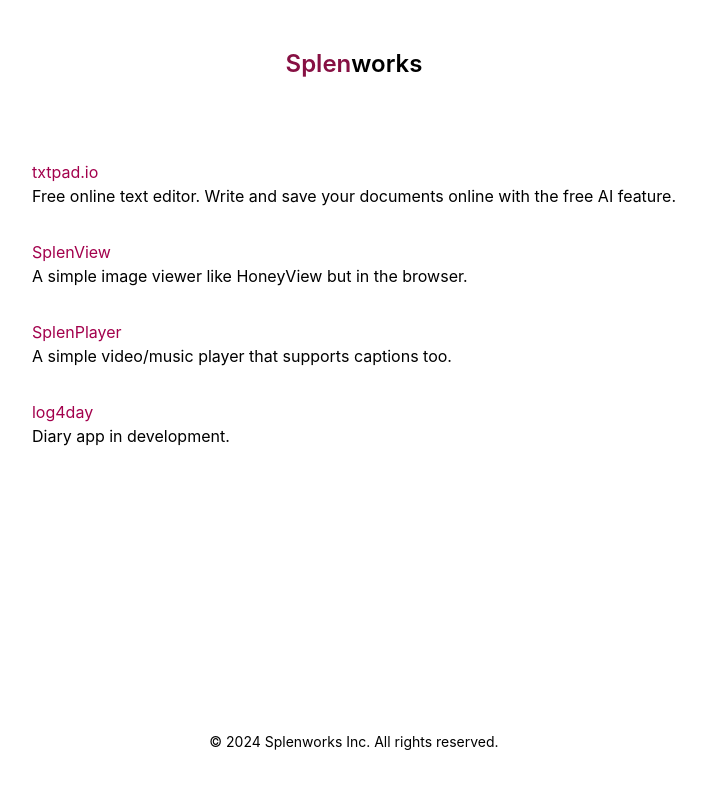
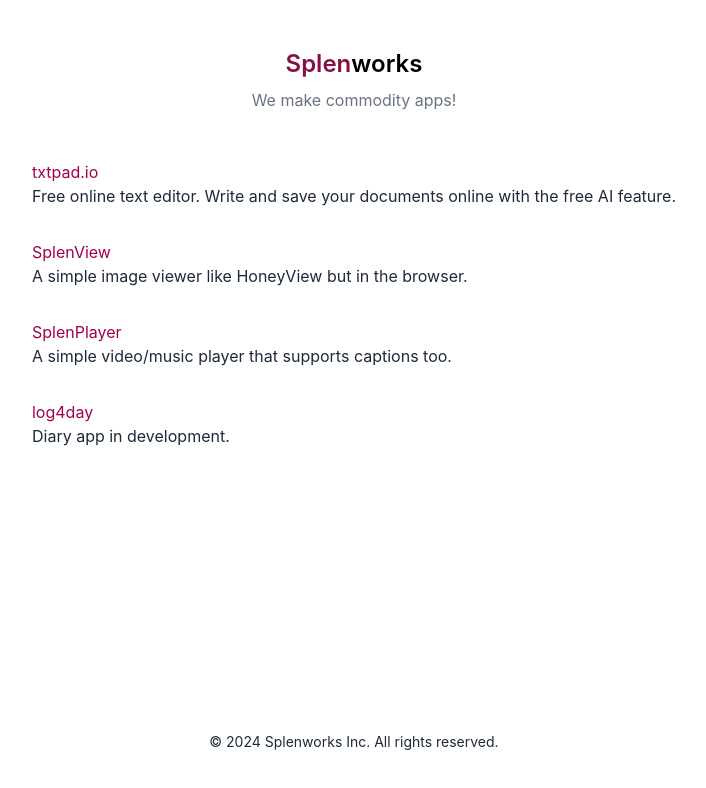
Before and after one commit to Splenworks/splenworks, a React (Vite) app: page / in a window 1280 px wide. Shown: the top 788 px of the page, without its empty margins (286-992 px from the left). Built offline with nearby package versions, Linux system fonts and the light colour scheme.

Commit message:
update header and footer styles; add subtitle to Home page

```diff
--- a/src/Home/index.tsx
+++ b/src/Home/index.tsx
@@ -7,18 +7,16 @@
     <div className="container m-auto p-4 h-dvh flex flex-col justify-start">
       <div className="m-auto flex-auto flex flex-col justify-start">
         <div className="flex-auto flex flex-col">
-          <h1 className="text-2xl font-semibold mt-8 mb-16 text-center">
+          <h1 className="text-2xl font-semibold mt-8 mb-2 text-center">
             <span className="text-pink-900">Splen</span>works
           </h1>
+          <h2 className="text-base text-center mb-8 text-gray-500">
+            We make commodity apps!
+          </h2>
           <div className="flex-auto flex items-first">
-            <ul className="[&>li]:px-6 [&>li]:py-4">
+            <ul className="[&>li]:px-6 [&>li]:py-4 text-gray-800">
               <li>
-                <HyperLink
-                  url="https://txtpad.io"
-                  text="txtpad.io"
-                  newTab
-                  className=""
-                />
+                <HyperLink url="https://txtpad.io" text="txtpad.io" newTab />
                 <p>
                   Free online text editor. Write and save your documents online
                   with the free AI feature.
@@ -48,7 +46,7 @@
           </div>
         </div>
         <footer>
-          <p className="text-sm py-8 text-center">
+          <p className="text-sm py-8 text-center text-gray-800">
             &copy; {currentYear} Splenworks Inc. All rights reserved.
           </p>
         </footer>
```
